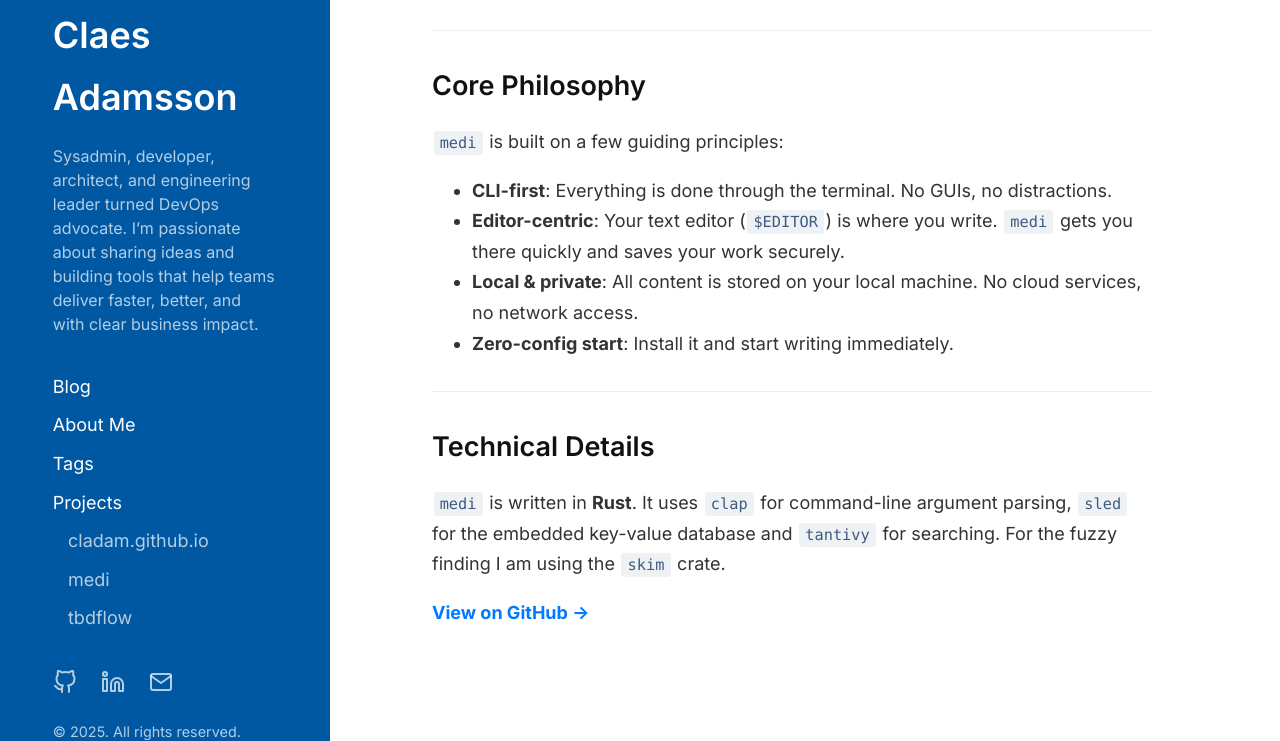
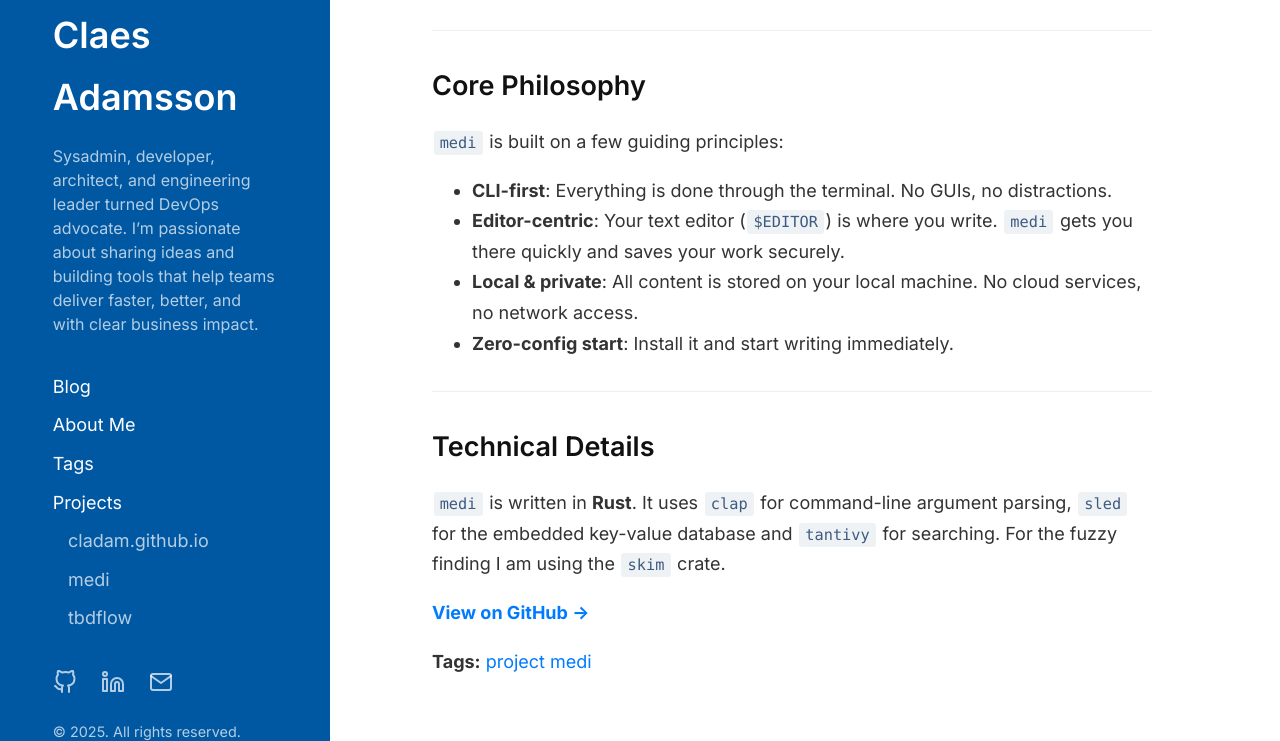
Before and after one commit to cladam/cladam.github.io, a Jekyll site: the page built from _projects/medi.md, in a window 1280 px wide and 900 px high, scrolled down 1327 px, cut to the strip 159-900 px from the top of the window. Built offline with Jekyll 4.4.1, drawn with Linux system fonts in a browser that asks for light colours.

Commit message:
Add tags display section to project layout

```diff
--- a/_layouts/project.html
+++ b/_layouts/project.html
@@ -6,4 +6,12 @@ layout: default
   <p class="project-tagline">{{ page.tagline }}</p>
   <hr>
   {{ content }}
+  {% if page.tags.size > 0 %}
+  <div class="tags">
+    <strong>Tags:</strong>
+    {% for tag in page.tags %}
+      <a href="/tags/#{{ tag | slugify }}">{{ tag }}</a>
+    {% endfor %}
+  </div>
+  {% endif %}
 </div>
```
